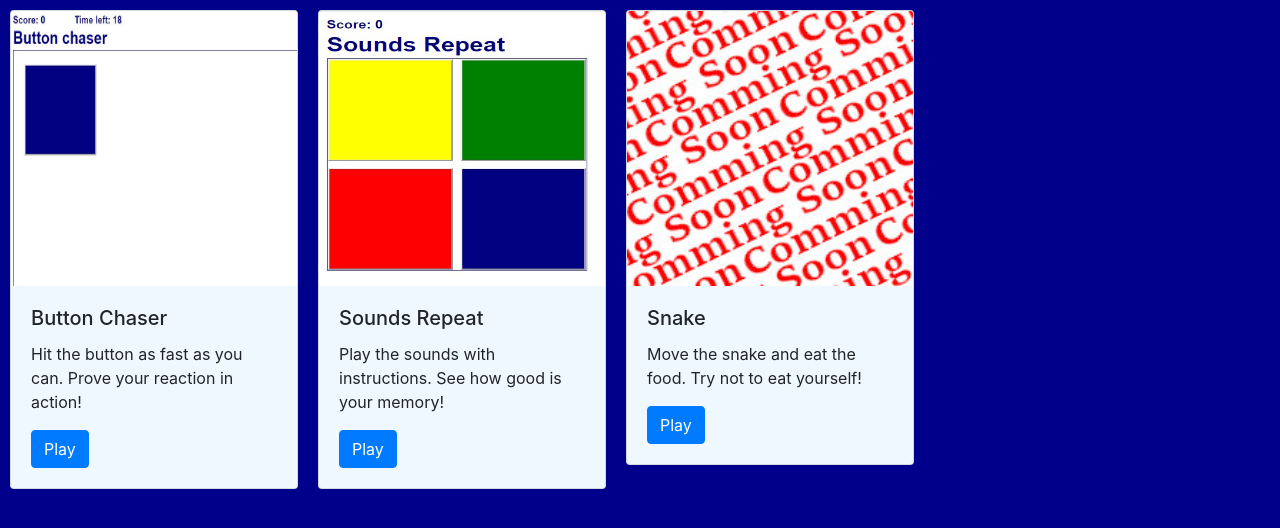
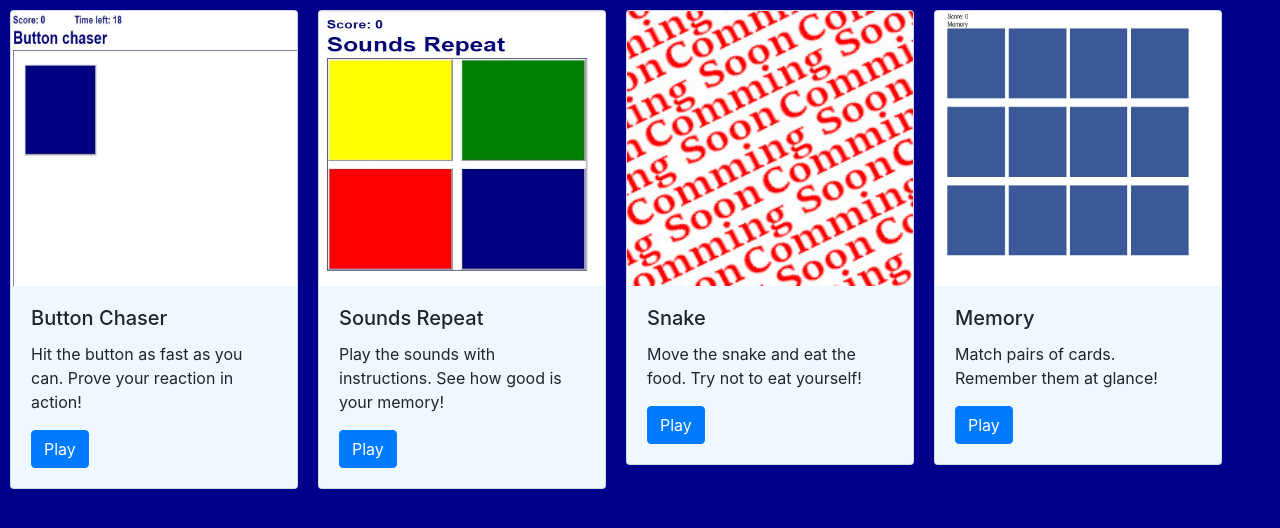
Before and after one commit to Bezifabr/WebGames, a website: page public/index.html in a window 1280 px wide. Drawn offline with nearby package versions, Linux system fonts and the light colour scheme.

Commit message:
[Memory] Add a button with link to the menu

```diff
--- a/public/index.html
+++ b/public/index.html
@@ -50,6 +50,15 @@
                 <a href="#" class="btn btn-primary">Play</a>
             </div>
         </div>
+
+        <div class="card" style="width: 18rem;">
+            <img class="card-img-top" src="games/Memory/Memory.jpg" alt="Card image cap">
+            <div class="card-body">
+                <h5 class="card-title">Memory</h5>
+                <p class="card-text">Match pairs of cards. Remember them at glance!</p>
+                <a href="games/Memory/html/Memory.html" class="btn btn-primary">Play</a>
+            </div>
+        </div>
     </div>
 </body>
 </html>
```
Also changed, not shown: public/games/Memory/Memory.jpg (added).
